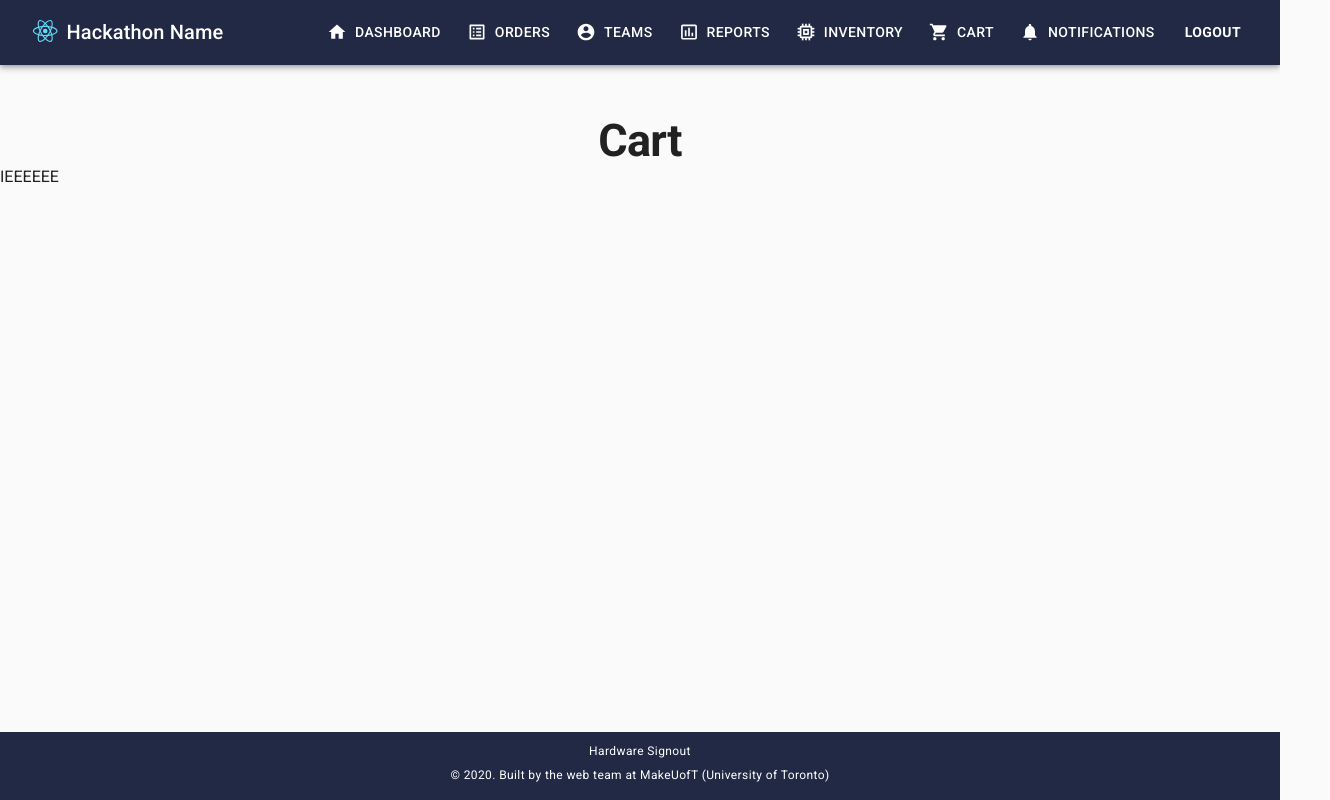
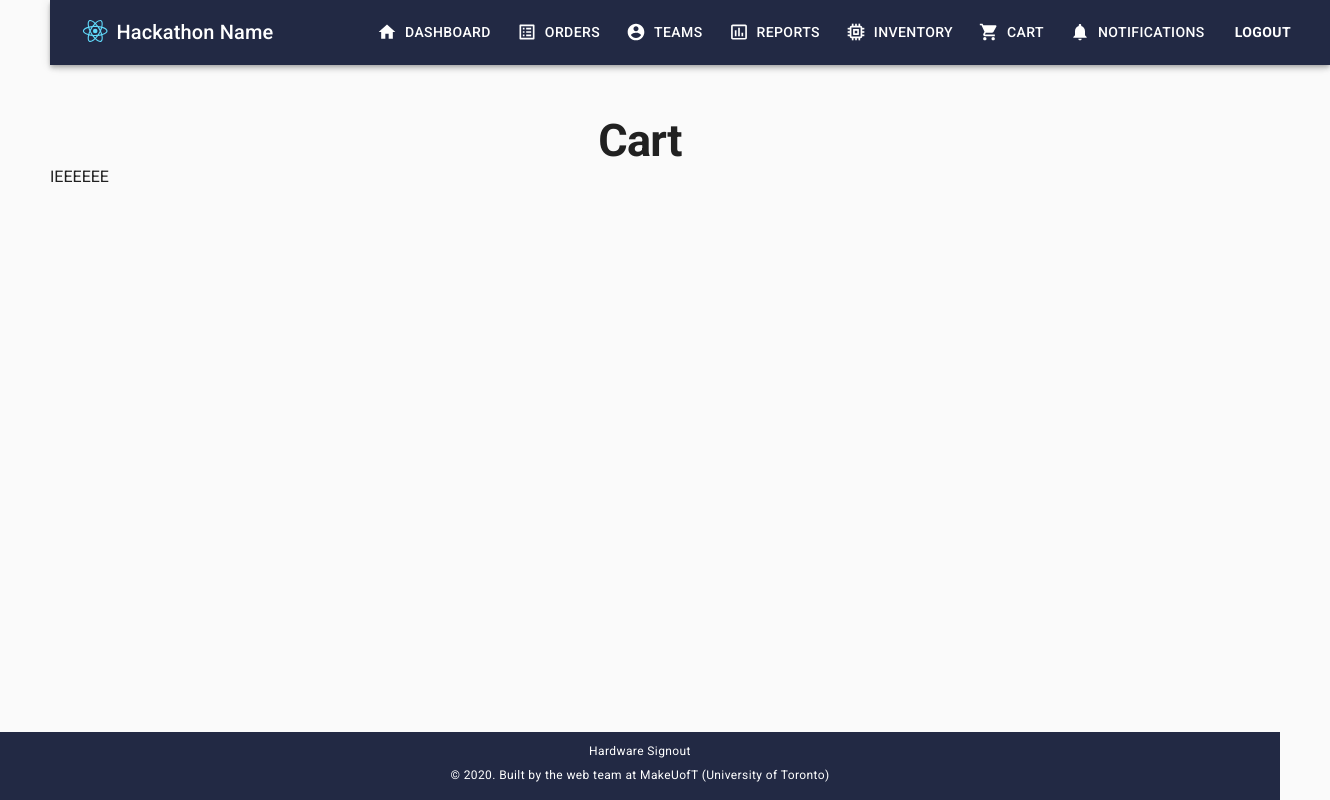
Before and after one commit to ieeeuoft/hackathon-template, a React (Create React App) app in the folder hackathon_site/dashboard/frontend/: page /cart in a window 1280 px wide. Shown: the whole page, 1330 px wide, since content can reach past the window. Built offline with nearby package versions, Linux system fonts and the light colour scheme.

Commit message:
Fix widths

```diff
--- a/hackathon_site/dashboard/frontend/src/App.scss
+++ b/hackathon_site/dashboard/frontend/src/App.scss
@@ -7,7 +7,7 @@
     flex-direction: column;
     justify-content: space-between;
     min-height: 100vh;
-    width: 100vw;
+    width: 100%;
     &Padding {
         display: flex;
         flex-direction: column;
--- a/hackathon_site/dashboard/frontend/src/components/general/Header/Header.module.scss
+++ b/hackathon_site/dashboard/frontend/src/components/general/Header/Header.module.scss
@@ -3,11 +3,15 @@
 
 .header {
     background-color: color(secondary) !important;
-    width: 100vw;
-    transform: translateY(-50px);
+    width: calc(100% + 100px);
+    margin-top: -50px;
+    margin-bottom: 50px;
 
     @include responsive(sm-down) {
         transform: translateY(-25px);
+        width: calc(100% + 50px);
+        margin-top: -25px;
+        margin-bottom: 25px;
     }
 
     &Toolbar {
```
